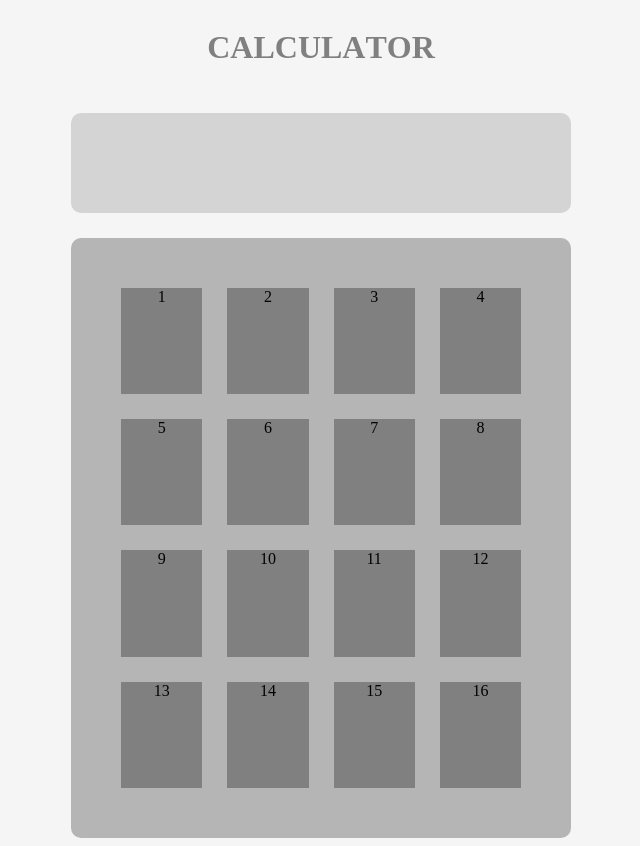
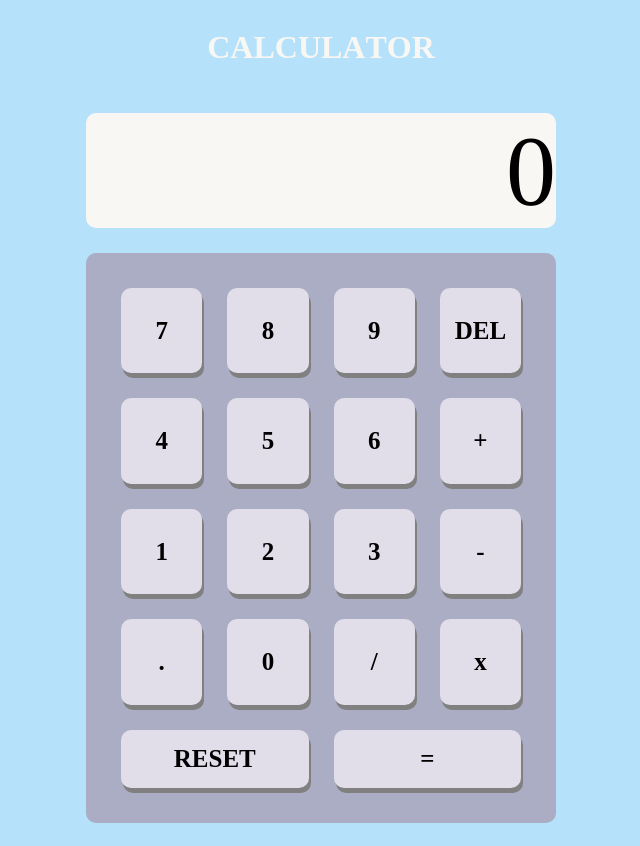
Before and after one commit to TobennaE/Calculator, a plain HTML site: page index.html in a window 1280 px wide. Shown: the whole page, without its empty margins (319-959 px from the left). Drawn offline with Linux system fonts and the light colour scheme.

Commit message:
Finished the layout of the calulator including buttons and color scheme.

```diff
--- a/index.html
+++ b/index.html
@@ -21,25 +21,27 @@
     <span>O</span>
     <span>R</span>
 </h1>
-    <div class="input"></div>
+    <div class="input">0</div>
     <div class="main-body">
         <div class="but-body">
+            <div id="but">7</div>
+            <div id="but">8</div>
+            <div id="but">9</div>
+            <div id="but">DEL</div>
+            <div id="but">4</div>
+            <div id="but">5</div>
+            <div id="but">6</div>
+            <div id="but">+</div>
             <div id="but">1</div>
             <div id="but">2</div>
             <div id="but">3</div>
-            <div id="but">4</div>
-            <div id="but">5</div>
-            <div id="but">6</div>
-            <div id="but">7</div>
-            <div id="but">8</div>
-            <div id="but">9</div>
-            <div id="but">10</div>
-            <div id="but">11</div>
-            <div id="but">12</div>
-            <div id="but">13</div>
-            <div id="but">14</div>
-            <div id="but">15</div>
-            <div id="but">16</div>
+            <div id="but">-</div>
+            <div id="but">.</div>
+            <div id="but">0</div>
+            <div id="but">/</div>
+            <div id="but">x</div>
+            <div id="but">RESET</div>
+            <div id="but">=</div>
         </div>
     </div>
 
--- a/style.css
+++ b/style.css
@@ -1,5 +1,6 @@
 html {
-    background-color: whitesmoke;
+    background-color: #B5E2FA;
+
 }
 body {
     display: flex;
@@ -10,18 +11,22 @@ body {
 }
 .titl {
     display: flex;
-    color: gray;
+    color: #F9F7F3;
 }
 .input {
-    min-width: 500px;
+    min-width: 470px;
     min-height: 100px;
-    background-color: rgb(212, 212, 212);
+    background-color: #F9F7F3;
     border-radius: 10px;
+    display: flex;
+    justify-content: flex-end;
+    align-items: flex-end;
+    font-size: 100px;
 }
 .main-body {
     min-width: 400px;
     min-height: 500px;
-    background-color: rgb(182, 181, 181);
+    background-color: #AAADC4;
     border-radius: 10px;
 
 }
@@ -30,12 +35,25 @@ body {
     min-width: 400px;
     min-height: 500px;
     display: grid;
-    grid-template-columns: repeat(4, auto);
-    grid-template-rows: repeat(4, auto);
-    padding: 50px;
+    grid-template-columns: repeat(4, 1fr);
+    grid-template-rows: repeat(4, 1fr);
+    padding: 35px;
     gap: 25px;
 }
+.but-body div:nth-child(17), div:nth-child(18){
+    grid-column-end: span 2;
+    padding: 15px;
+}
 #but{
-    background-color: gray;
+    min-width: 0;
+    min-height: 0;
+    background-color: #E1DEE9;
+    border-radius: 10px;
+    display: flex;
+    justify-content: center;
+    align-items: center;
+    box-shadow: 2px 5px gray;
+    font-weight: bolder;
+    font-size: 25px;
 
 }
```
